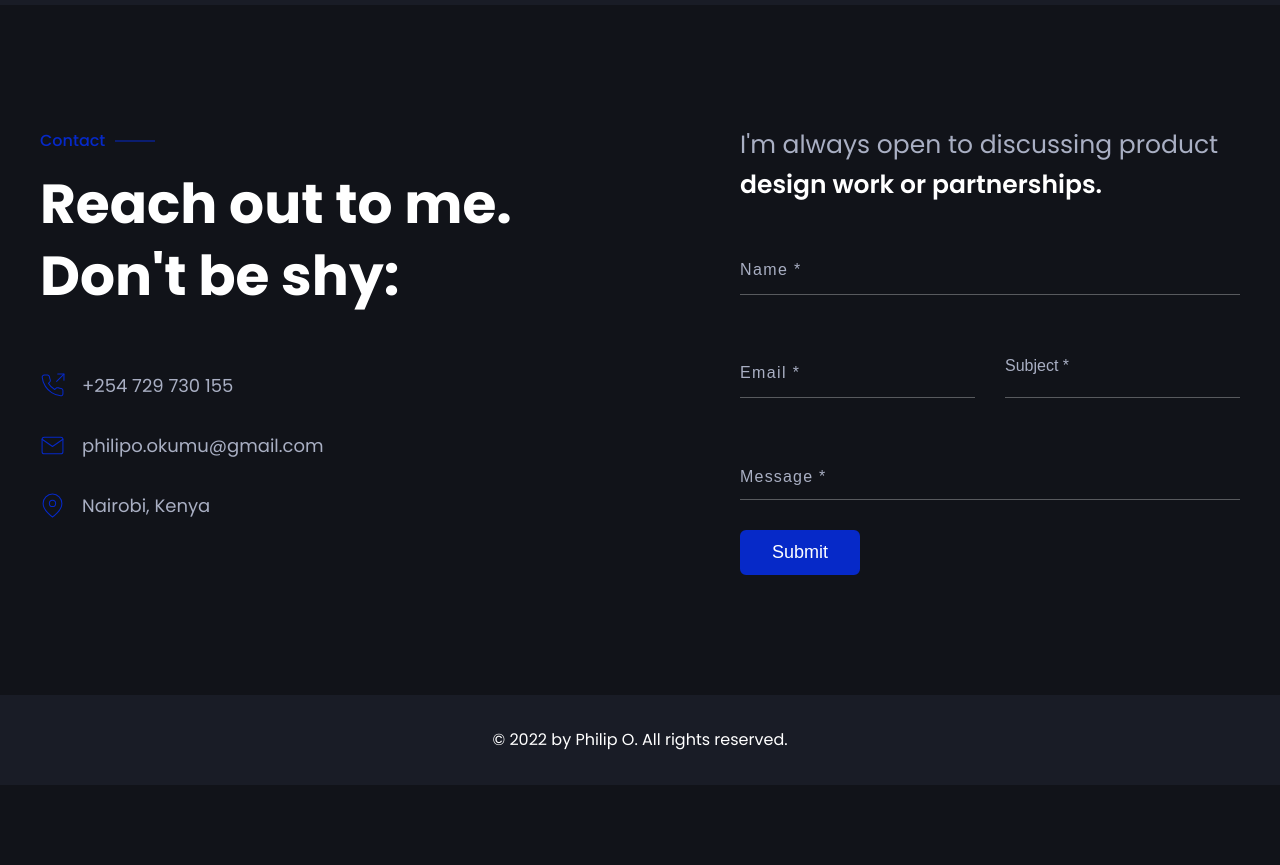
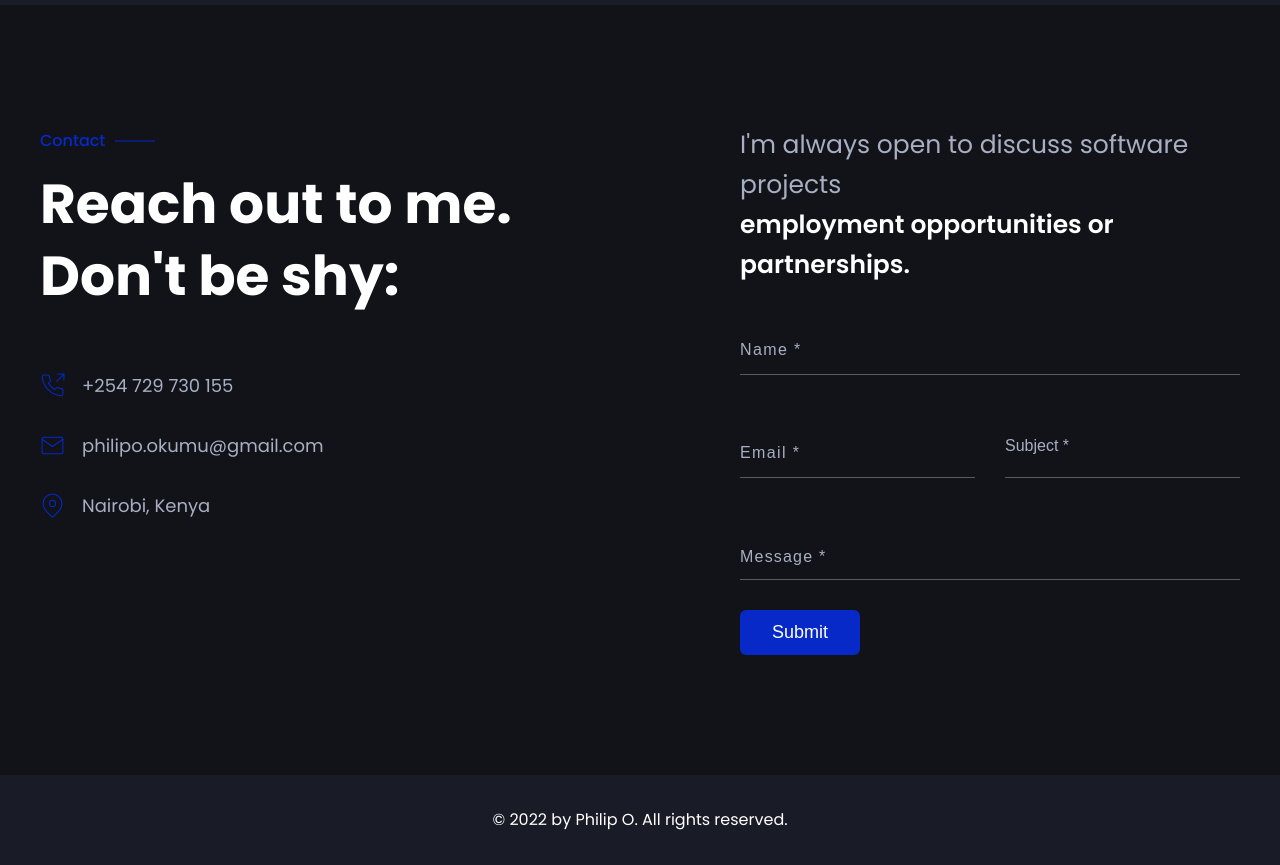
Before and after one commit to philipokumu/personal-portfolio-site, a React (Create React App) app: page / in a window 1280 px wide. Shown: the part 4140-5005 px from the top of the page. Before the commit the page ends 4925 px from the top, so only its background shows below. Built offline with nearby package versions, Linux system fonts and the light colour scheme.

Commit message:
Modify contact text

```diff
--- a/src/views/all-home-version/HomeDarkAnimation.jsx
+++ b/src/views/all-home-version/HomeDarkAnimation.jsx
@@ -154,9 +154,9 @@ const HomeDarkAnimation = () => {
             >
               <div className="title">
                 <p>
-                  I'm always open to discussing product
+                  I'm always open to discuss software projects
                   <br />
-                  <span>design work or partnerships.</span>
+                  <span>employment opportunities or partnerships.</span>
                 </p>
               </div>
               <div className="fields">
```
